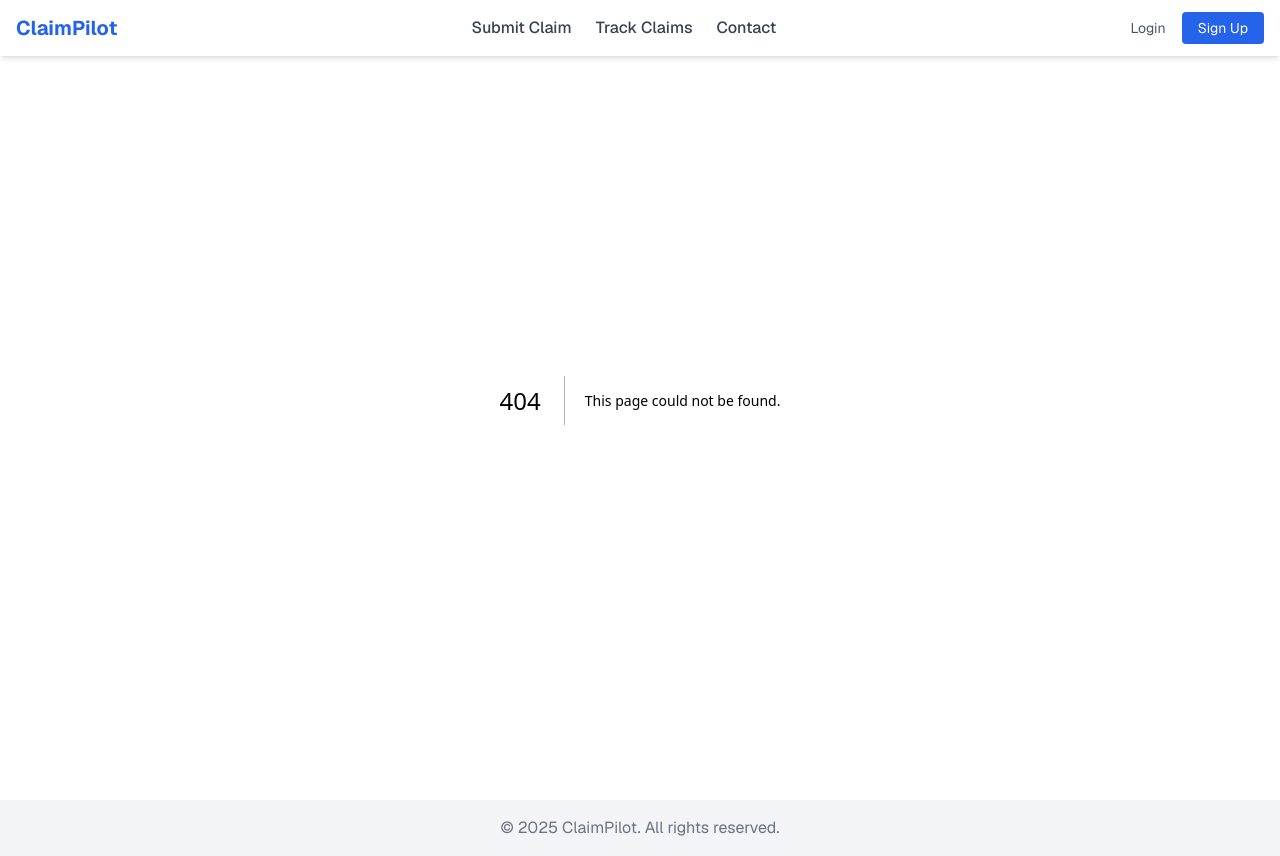
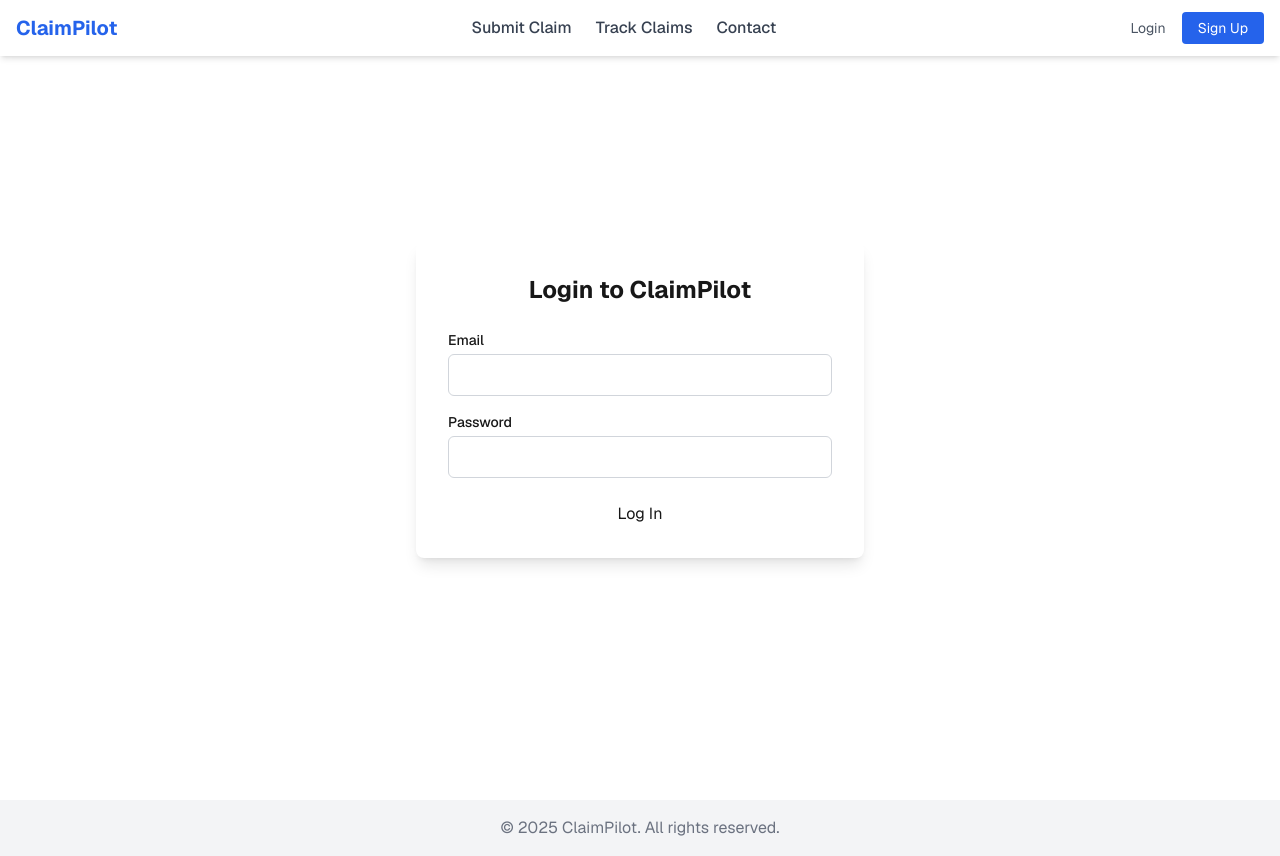
Before and after one commit to freeheart110/ClaimPilot-Frontend, a Next.js app: page /login in a window 1280 px wide. Before the commit this address had no page. Built offline with nearby package versions, Linux system fonts and the light colour scheme.

Commit message:
configure adjuster route

```diff
--- a/src/app/admin/page.tsx
+++ b/src/app/adjuster/page.tsx
@@ -34,7 +34,9 @@ export default function AdminDashboard() {
   useEffect(() => {
     const fetchClaims = async () => {
       try {
-        const response = await fetch(`${process.env.NEXT_PUBLIC_API_BASE_URL}/claims`);
+        const response = await fetch(`${process.env.NEXT_PUBLIC_API_BASE_URL}/claims`, {
+          credentials: 'include', // 🔐 sends the session cookie (JSESSIONID)
+        });
         if (!response.ok) throw new Error('Failed to fetch claims');
         const data: Claim[] = await response.json();
         setClaims(data);
--- a/src/app/admin/claims/[id]/page.tsx
+++ b/src/app/claims/[id]/page.tsx
@@ -101,7 +101,9 @@ export default function ClaimDetailsPage() {
   useEffect(() => {
     const fetchClaim = async () => {
       try {
-        const response = await fetch(`${process.env.NEXT_PUBLIC_API_BASE_URL}/claims/${id}`);
+        const response = await fetch(`${process.env.NEXT_PUBLIC_API_BASE_URL}/claims/${id}`, {
+          credentials: 'include', // 🔐 sends the session cookie (JSESSIONID)
+        });
         if (!response.ok) throw new Error("Failed to fetch claim");
         const data: Claim = await response.json();
         setClaim(data);
--- /dev/null
+++ b/src/app/login/page.tsx
@@ -0,0 +1,91 @@
+'use client';
+
+import React, { useState } from 'react';
+import { useRouter } from 'next/navigation';
+import Button from '@/components/Button'; // Adjust import based on your project structure
+
+const LoginPage = () => {
+  const router = useRouter();
+  const [email, setEmail] = useState('');
+  const [password, setPassword] = useState('');
+  const [error, setError] = useState('');
+
+  const handleLogin = async (e: React.FormEvent) => {
+    e.preventDefault();
+    setError('');
+
+    try {
+      const response = await fetch(`${process.env.NEXT_PUBLIC_API_BASE_URL}/login`, {
+        method: 'POST',
+        headers: { 'Content-Type': 'application/x-www-form-urlencoded' },
+        body: new URLSearchParams({ username: email, password }),
+        credentials: 'include', // Important to save cookies/session
+      });
+
+      if (response.ok) {
+        const profileRes = await fetch(`${process.env.NEXT_PUBLIC_API_BASE_URL}/api/auth/me`, {
+          method: 'GET',
+          credentials: 'include',
+        });
+
+        if (profileRes.ok) {
+          const user = await profileRes.json();
+
+          if (user.role === 'ADMIN') {
+            router.push('/admin');
+          } else if (user.role === 'ADJUSTER') {
+            router.push('/adjuster');
+          } else {
+            router.push('/');
+          }
+        } else {
+          setError("Unable to get user role");
+        }
+      }
+    } catch (err) {
+      console.error('Login error:', err);
+      setError('An error occurred. Please try again later.');
+    }
+  };
+
+  return (
+    <div className="min-h-screen flex items-center justify-center bg-background">
+      <form
+        onSubmit={handleLogin}
+        className="bg-white dark:bg-gray-800 p-8 rounded-lg shadow-lg w-full max-w-md"
+      >
+        <h2 className="text-2xl font-bold mb-6 text-center">Login to ClaimPilot</h2>
+
+        {error && <p className="text-red-600 mb-4 text-sm">{error}</p>}
+
+        <div className="mb-4">
+          <label className="block text-sm font-medium mb-1">Email</label>
+          <input
+            type="email"
+            name="username" // Spring Security expects this exact name
+            value={email}
+            onChange={(e) => setEmail(e.target.value)}
+            required
+            className="w-full px-4 py-2 border border-gray-300 rounded-md focus:outline-none focus:ring-primary"
+          />
+        </div>
+
+        <div className="mb-6">
+          <label className="block text-sm font-medium mb-1">Password</label>
+          <input
+            type="password"
+            name="password" // Spring Security expects this exact name
+            value={password}
+            onChange={(e) => setPassword(e.target.value)}
+            required
+            className="w-full px-4 py-2 border border-gray-300 rounded-md focus:outline-none focus:ring-primary"
+          />
+        </div>
+
+        <Button type="submit" className="w-full">Log In</Button>
+      </form>
+    </div>
+  );
+};
+
+export default LoginPage;
```
Also changed, not shown: 1 other file (tests, documents, lock files or other folders).
